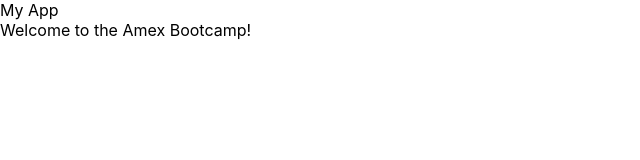
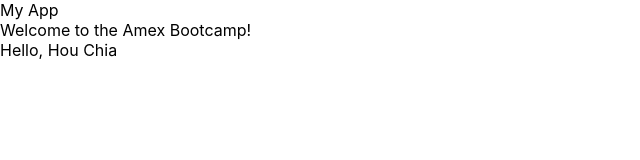
Before and after one commit to amex-bootcamp/react-w2d1-demo, a React (Create React App) app: page / in a window 1280 px wide. Shown: the top 160 px of the page, without its empty margins (0-640 px from the left). Built offline with nearby package versions, Linux system fonts and the light colour scheme.

Commit message:
add Person component

```diff
--- a/src/App.js
+++ b/src/App.js
@@ -1,5 +1,6 @@
 import React, { Component } from 'react'
 import Welcome from "./components/Welcome/Welcome";
+import Person from "./components/Person/Person";
 
 export default class App extends Component {
   render() {
@@ -7,6 +8,7 @@
       <div>
         My App
         <Welcome />
+        <Person firstName="Hou" lastName="Chia"/>
       </div>
     )
   }
--- /dev/null
+++ b/src/components/Person/Person.js
@@ -0,0 +1,11 @@
+import React, { Component } from 'react'
+
+export default class Person extends Component {
+  render() {
+    return (
+      <div>
+        Hello, {this.props.firstName} {this.props.lastName}
+      </div>
+    )
+  }
+}
```
Also changed, not shown: src/components/Person/Person.css (added).
